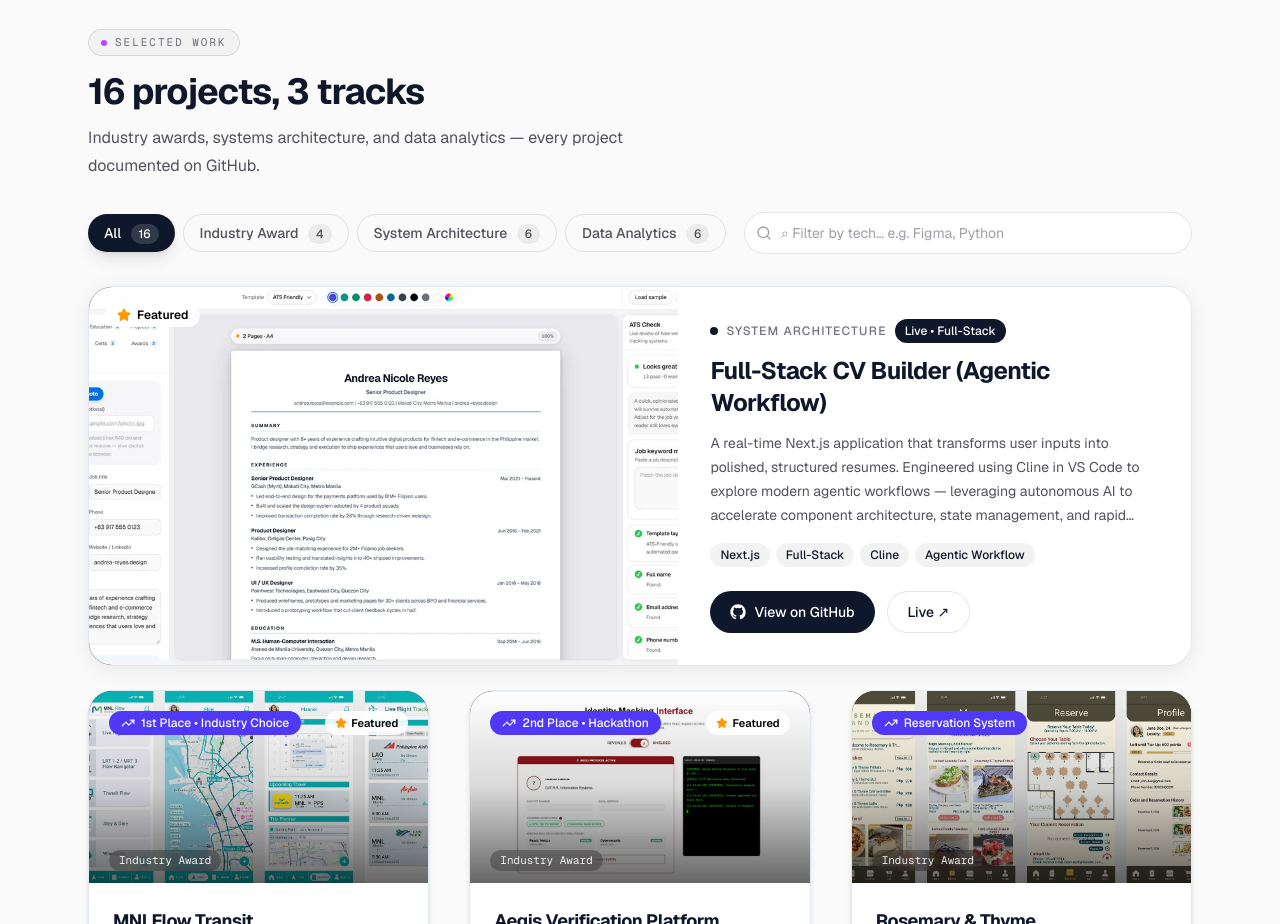
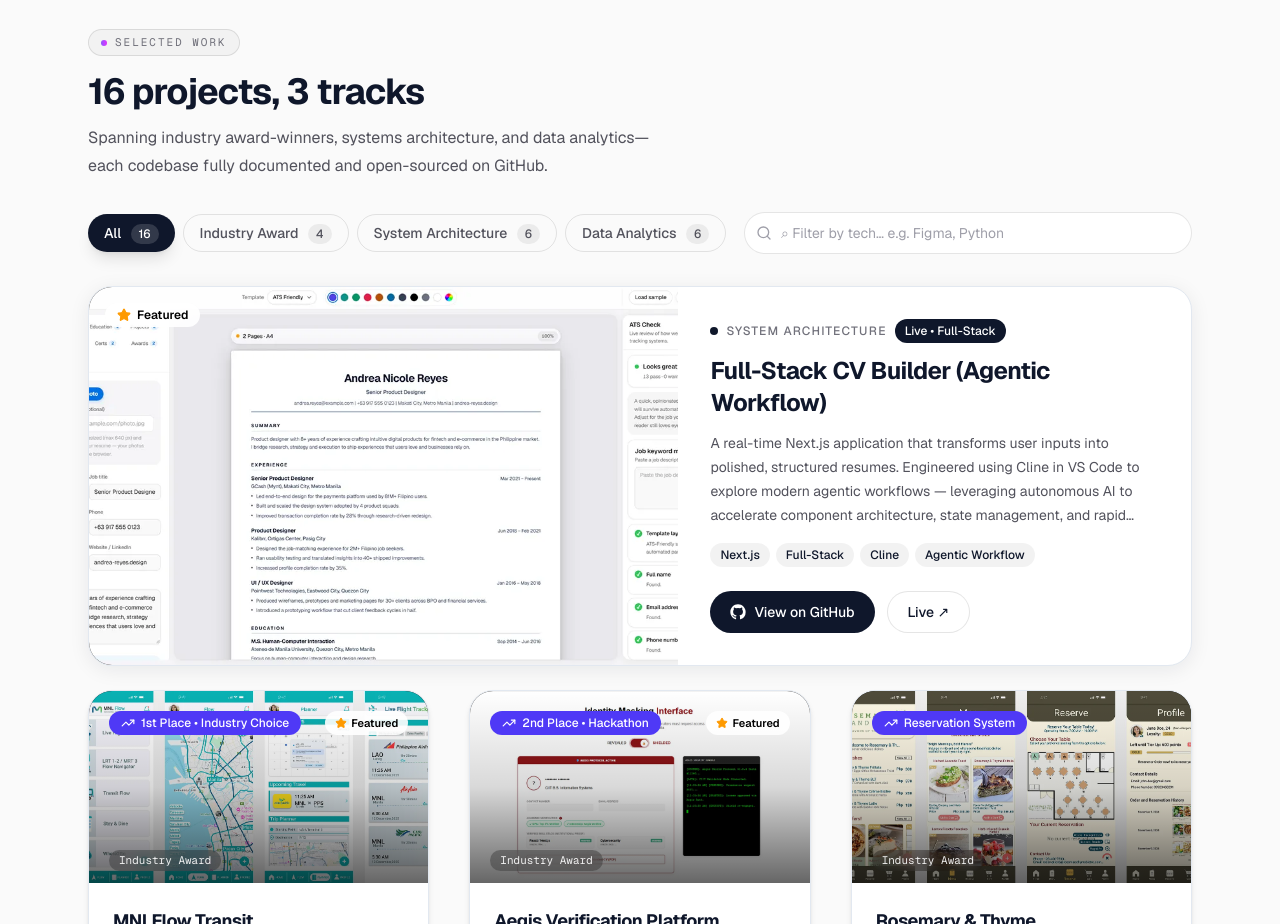
Before and after one commit to jacobconradquendangan-portfolio/portfolio-website-v2, a Next.js app: page / in a window 1280 px wide. Shown: the part 2380-3304 px from the top of the page. Built offline with nearby package versions, Linux system fonts and the light colour scheme.

Commit message:
Update project description in Projects component for clarity and detail

```diff
--- a/src/components/Projects.tsx
+++ b/src/components/Projects.tsx
@@ -64,7 +64,7 @@ export default function Projects() {
       <SectionHeading
         eyebrow="Selected work"
         title={`${projects.length} projects, 3 tracks`}
-        copy="Industry awards, systems architecture, and data analytics — every project documented on GitHub."
+        copy="Spanning industry award-winners, systems architecture, and data analytics—each codebase fully documented and open-sourced on GitHub."
       />
 
       {/* filters with counts + search aligned — 2 per row on mobile */}
```
